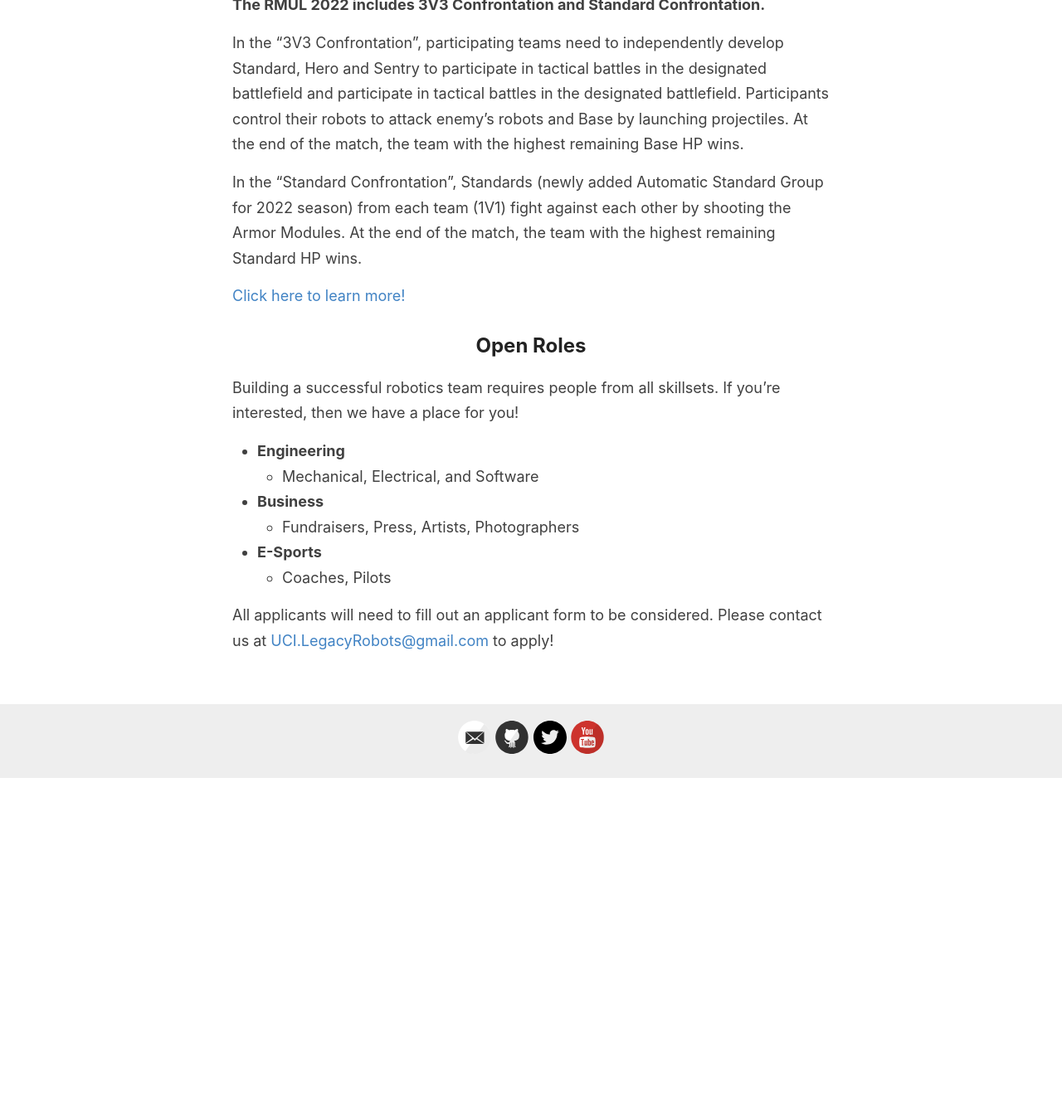
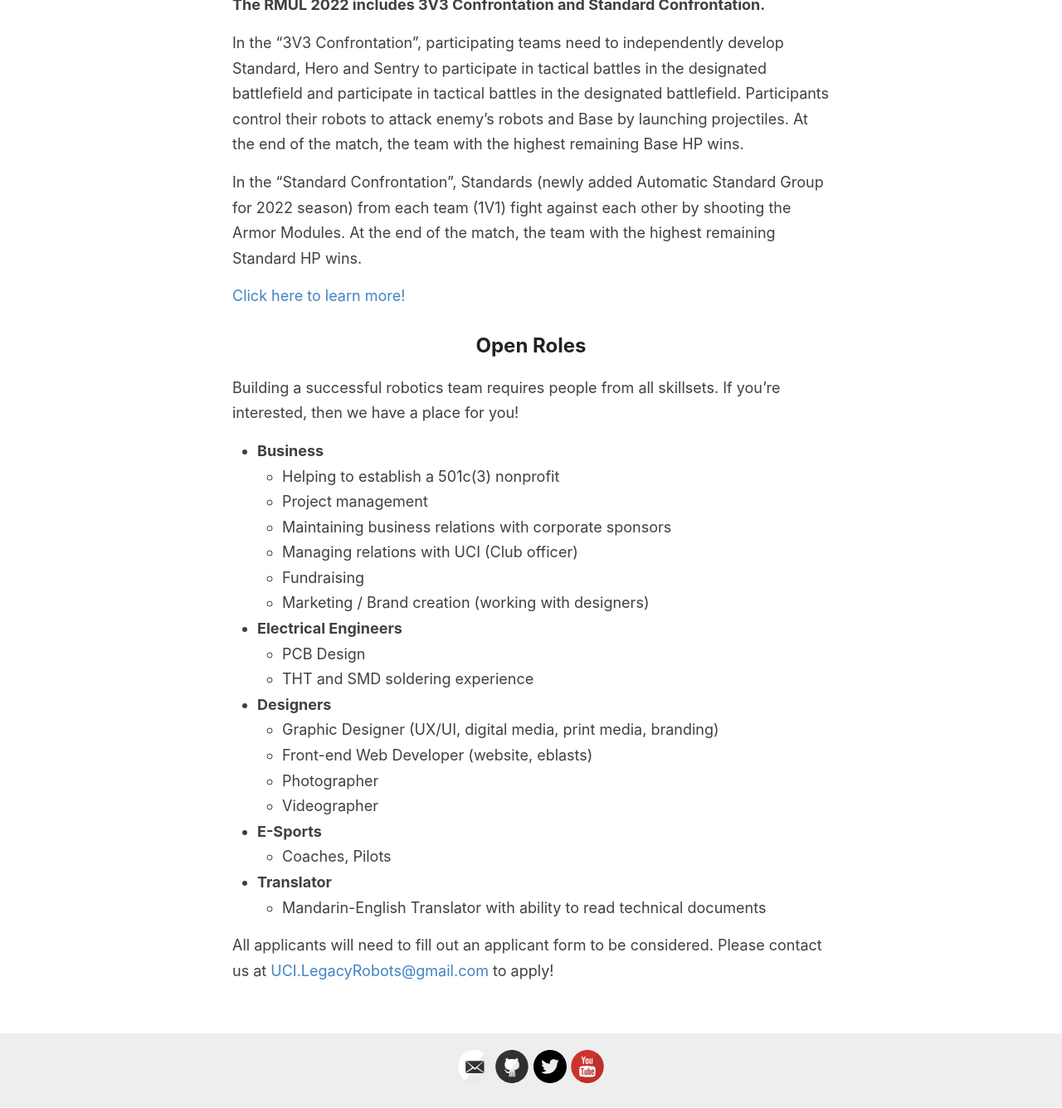
Before and after one commit to LegacyRobots/legacyrobots.github.io, a Jekyll site: the page built from _pages/about.md, in a window 1280 px wide and 1400 px high, scrolled down 1410 px, cut to the strip 64-1400 px from the top of the window. Shown: the whole strip at 83% size. Built offline with Jekyll 4.4.1, drawn with Linux system fonts in a browser that asks for light colours; before the commit the page ends 2412 px from its top, so only the background shows below that.

Commit message:
updating roles needed

```diff
--- a/_pages/about.md
+++ b/_pages/about.md
@@ -32,13 +32,28 @@
 Building a successful robotics team requires people from all skillsets. If you're interested, then
 we have a place for you!
 
-- **Engineering**
-    - Mechanical, Electrical, and Software
+- **Business**
+    - Helping to establish a 501c(3) nonprofit
+    - Project management
+    - Maintaining business relations with corporate sponsors
+    - Managing relations with UCI (Club officer)
+    - Fundraising
+    - Marketing / Brand creation (working with designers)
 
-- **Business**
-    - Fundraisers, Press, Artists, Photographers
+- **Electrical Engineers**
+    - PCB Design
+    - THT and SMD soldering experience
+
+- **Designers**
+    - Graphic Designer (UX/UI, digital media, print media, branding)
+    - Front-end Web Developer (website, eblasts)
+    - Photographer
+    - Videographer
 
 - **E-Sports**
     - Coaches, Pilots
 
+- **Translator**
+    - Mandarin-English Translator with ability to read technical documents
+
 All applicants will need to fill out an applicant form to be considered. Please contact us at [UCI.LegacyRobots@gmail.com](mailto:uci.legacyrobots@gmail.com) to apply!
```
